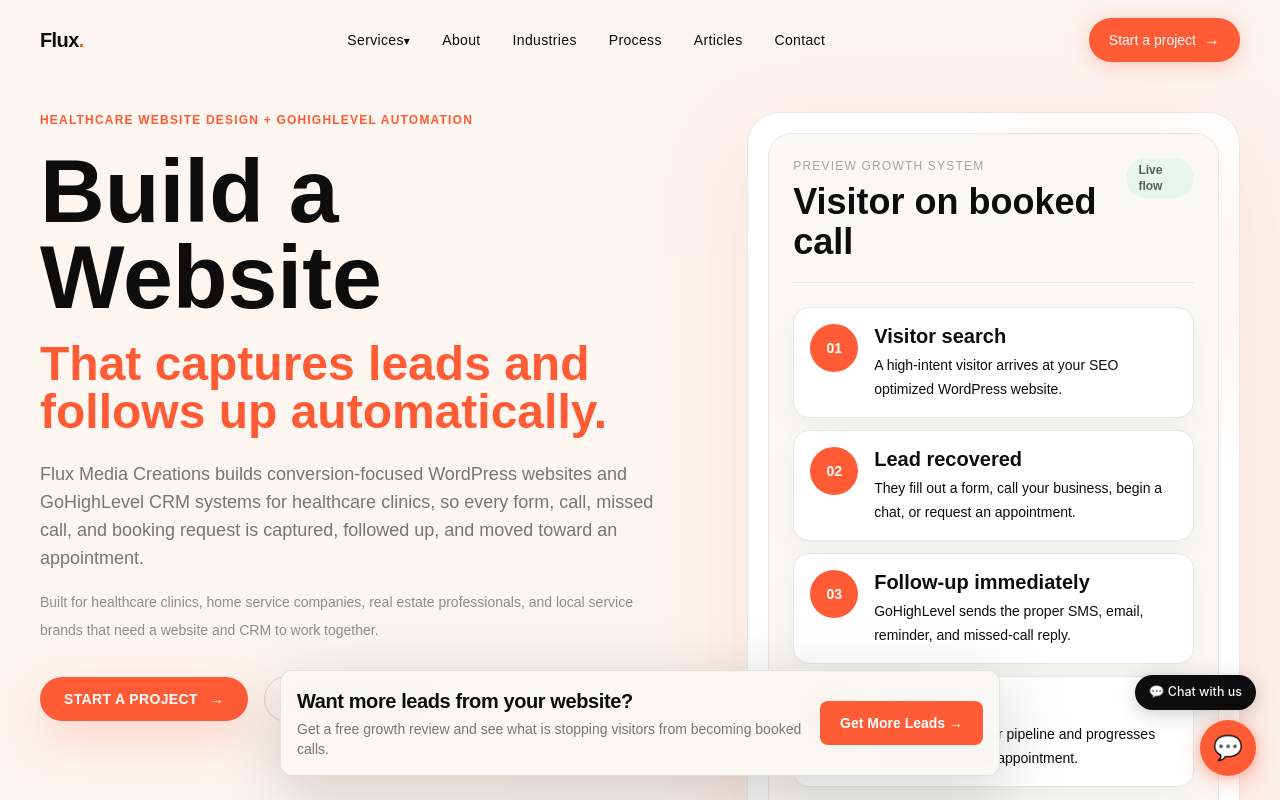
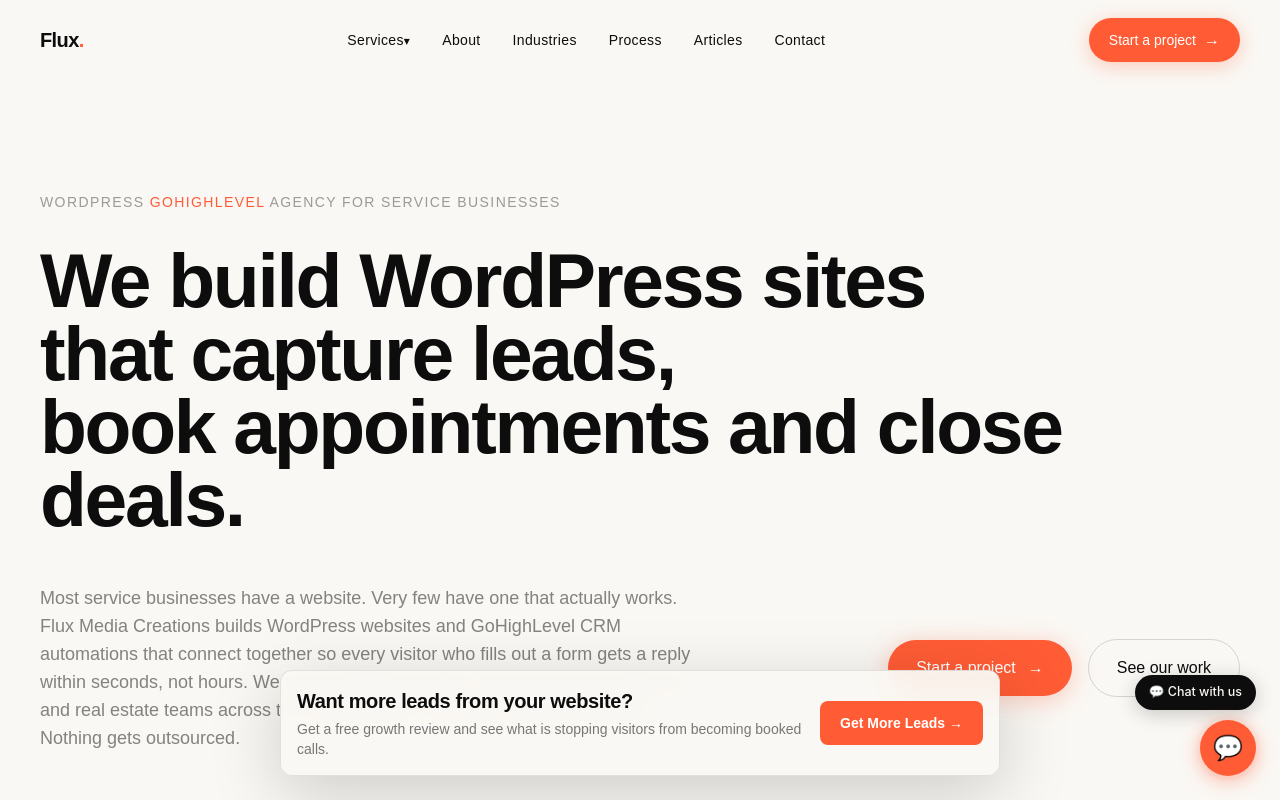
Before and after one commit to dev-gagandeep/Flux-Media-Creations, a Next.js app: page / in a window 1280 px wide. Shown: the top 800 px of the page. Built offline with nearby package versions, Linux system fonts and the light colour scheme; a web font is replaced by a local one.

Commit message:
Update contact form and remove custom cursor

```diff
--- a/src/app/contact/ContactForm.tsx
+++ b/src/app/contact/ContactForm.tsx
@@ -15,7 +15,7 @@
 
 const BUDGETS = ["Under $300", "$300-$600", "$600-$1,200", "$1,200+", "Let's discuss"];
 
-const FORMSPREE_ENDPOINT = process.env.NEXT_PUBLIC_FORMSPREE_ENDPOINT || "https://formspree.io/f/xbdqqvjy";
+const FORMSPREE_ENDPOINT = "https://formspree.io/f/xbdqqvjy";
 
 export default function ContactForm() {
   const [submitted, setSubmitted] = useState(false);
--- a/src/app/globals.css
+++ b/src/app/globals.css
@@ -64,14 +64,6 @@
 
 .lenis.lenis-smooth [data-lenis-prevent] {
   overscroll-behavior: contain;
-}
-
-/* Hide default cursor on desktop */
-@media (pointer: fine) and (hover: hover) {
-  html.has-custom-cursor,
-  html.has-custom-cursor * {
-    cursor: none !important;
-  }
 }
 
 /* Nav link underline animation */
--- a/src/components/layout/RootLayoutClient.tsx
+++ b/src/components/layout/RootLayoutClient.tsx
@@ -1,7 +1,6 @@
 "use client";
 
 import { useEffect, useRef } from "react";
-import Cursor from "@/components/layout/Cursor";
 import PageTransition from "@/components/ui/PageTransition";
 import Nav from "@/components/layout/Nav";
 import Footer from "@/components/layout/Footer";
@@ -37,7 +36,6 @@
 
   return (
     <div>
-      <Cursor />
       <Nav />
       <PageTransition>
         <main>{children}</main>
--- a/src/components/sections/Hero.tsx
+++ b/src/components/sections/Hero.tsx
@@ -2,16 +2,8 @@
 
 import Link from "next/link";
 import { motion } from "framer-motion";
+import { STATS } from "@/lib/constants";
 import MagneticButton from "@/components/ui/MagneticButton";
-
-const journeySteps = [
-  { label: "Visitor search", detail: "A high-intent visitor arrives at your SEO optimized WordPress website.", value: "01" },
-  { label: "Lead recovered", detail: "They fill out a form, call your business, begin a chat, or request an appointment.", value: "02" },
-  { label: "Follow-up immediately", detail: "GoHighLevel sends the proper SMS, email, reminder, and missed-call reply.", value: "03" },
-  { label: "Call set up", detail: "The lead enters your pipeline and progresses toward a confirmed appointment.", value: "04" },
-];
-
-const stackItems = ["WordPress", "GoHighLevel", "SEO", "GA4", "Make", "Zapier"];
 
 export default function Hero() {
   const fadeUp = {
@@ -19,141 +11,93 @@
     animate: { opacity: 1, y: 0 },
   };
 
+  const headlineLines = [
+    "We build WordPress sites",
+    "that capture leads,",
+    "book appointments and close deals.",
+  ];
+
   return (
-    <section className="min-h-[78vh] px-6 md:px-10 pt-24 md:pt-28 pb-16 bg-blush/45">
-      <div className="max-w-[1400px] mx-auto grid lg:grid-cols-[1.12fr_0.88fr] gap-12 xl:gap-20 items-start">
-        <div>
+    <section className="min-h-screen flex flex-col justify-between pt-28 md:pt-32 pb-16 px-6 md:px-10 max-w-[1400px] mx-auto">
+
+      {/* Main headline */}
+      <div className="flex-1 flex flex-col justify-center pt-10 md:pt-16">
         <motion.p
           variants={fadeUp} initial="initial" animate="animate"
           transition={{ delay: 0.1, duration: 0.6, ease: [0.16, 1, 0.3, 1] }}
-            className="text-xs font-semibold uppercase tracking-widest text-flux mb-5"
+          className="text-sm font-medium uppercase tracking-widest text-ink/40 mb-8"
         >
-            Healthcare Website Design + GoHighLevel Automation
+          WordPress <span style={{ color: "var(--flux)" }}>GoHighLevel</span> Agency for Service Businesses
         </motion.p>
 
         <motion.h1
-            className="font-display font-semibold leading-[0.96] max-w-4xl"
-            style={{ fontSize: "clamp(3.35rem, 7vw, 7.2rem)", letterSpacing: "0" }}
+          className="font-display font-semibold leading-[0.95]"
+          style={{ fontSize: "clamp(2.4rem, 6vw, 5.7rem)", letterSpacing: "-0.03em" }}
         >
-            <span className="block overflow-hidden">
+          {headlineLines.map((line, index) => (
+            <span key={line} className="block overflow-hidden">
               <motion.span
                 className="block"
                 initial={{ y: "110%" }}
                 animate={{ y: 0 }}
-                transition={{ delay: 0.2, duration: 0.8, ease: [0.16, 1, 0.3, 1] }}
+                transition={{ delay: 0.2 + index * 0.1, duration: 0.8, ease: [0.16, 1, 0.3, 1] }}
               >
-                Build a Website
+                {line}
               </motion.span>
             </span>
+          ))}
         </motion.h1>
 
-          <motion.p
-            variants={fadeUp} initial="initial" animate="animate"
-            transition={{ delay: 0.34, duration: 0.6, ease: [0.16, 1, 0.3, 1] }}
-            className="mt-5 max-w-3xl font-display text-3xl font-semibold leading-tight text-flux md:text-5xl"
-            style={{ letterSpacing: "0" }}
-          >
-            That captures leads and follows up automatically.
-          </motion.p>
-
+        {/* Subline + CTA row */}
         <motion.div
           variants={fadeUp} initial="initial" animate="animate"
-            transition={{ delay: 0.48, duration: 0.6, ease: [0.16, 1, 0.3, 1] }}
-            className="mt-6"
+          transition={{ delay: 0.5, duration: 0.6, ease: [0.16, 1, 0.3, 1] }}
+          className="mt-12 flex flex-col md:flex-row items-start md:items-center justify-between gap-8"
         >
-            <p className="text-base md:text-lg text-ink/55 leading-relaxed max-w-2xl">
-              Flux Media Creations builds conversion-focused WordPress websites and GoHighLevel CRM systems for healthcare clinics, so every form, call, missed call, and booking request is captured, followed up, and moved toward an appointment.
+          <p className="text-base md:text-lg text-ink/50 leading-relaxed max-w-2xl">
+            Most service businesses have a website. Very few have one that actually works. Flux Media Creations builds WordPress websites and GoHighLevel CRM automations that connect together so every visitor who fills out a form gets a reply within seconds, not hours. We serve healthcare clinics, home service businesses, and real estate teams across the United States. One team builds everything. Nothing gets outsourced.
           </p>
-            <p className="mt-4 max-w-2xl text-sm leading-7 text-ink/45">
-              Built for healthcare clinics, home service companies, real estate professionals, and local service brands that need a website and CRM to work together.
-            </p>
-            <div className="mt-8 flex flex-col sm:flex-row gap-4 items-start sm:items-center">
+          <div className="flex gap-4 items-center">
             <MagneticButton>
               <Link
                 href="/contact"
-                  className="inline-flex items-center justify-center gap-3 px-6 py-3 rounded-full text-sm font-semibold uppercase tracking-wide transition-all duration-300 hover:gap-4"
-                  style={{ background: "var(--flux)", color: "white", boxShadow: "0 18px 45px rgba(255,92,53,0.22)" }}
+                className="flex items-center gap-3 px-7 py-4 rounded-full text-base font-medium transition-all duration-300"
+                style={{ background: "var(--flux)", color: "white", boxShadow: "0 4px 24px rgba(255,92,53,0.3)" }}
               >
                 Start a project
                 <span>→</span>
               </Link>
             </MagneticButton>
+            <MagneticButton>
               <Link
-                href="/services"
-                className="inline-flex items-center justify-center rounded-full border border-ink/15 px-6 py-3 text-sm font-semibold uppercase tracking-wide text-ink/70 transition-colors hover:border-ink/35 hover:text-ink"
+                href="/work"
+                className="flex items-center gap-2 px-7 py-4 rounded-full text-base font-medium border border-ink/15 hover:border-ink/40 transition-all duration-300"
               >
-                Explore services
+                See our work
               </Link>
+            </MagneticButton>
           </div>
         </motion.div>
       </div>
 
+      {/* Stats bar */}
       <motion.div
-          variants={fadeUp}
-          initial="initial"
-          animate="animate"
-          transition={{ delay: 0.58, duration: 0.7, ease: [0.16, 1, 0.3, 1] }}
-          className="relative ml-auto w-full max-w-[520px]"
+        variants={fadeUp} initial="initial" animate="animate"
+        transition={{ delay: 0.7, duration: 0.6, ease: [0.16, 1, 0.3, 1] }}
+        className="mt-16 pt-8 border-t border-ink/8 grid grid-cols-2 md:grid-cols-4 gap-6"
       >
-          <LeadJourneyPreview />
+        {STATS.map((stat) => (
+          <div key={stat.label}>
+            <p
+              className="font-display font-semibold text-3xl md:text-4xl"
+              style={{ letterSpacing: "-0.03em", color: "var(--flux)" }}
+            >
+              {stat.number}
+            </p>
+            <p className="text-sm text-ink/40 mt-1">{stat.label}</p>
+          </div>
+        ))}
       </motion.div>
-      </div>
     </section>
   );
 }
-
-function LeadJourneyPreview() {
-  return (
-    <div className="relative overflow-hidden rounded-[2rem] border border-ink/8 bg-white p-5 shadow-[0_30px_90px_rgba(255,92,53,0.13)]">
-      <div className="absolute inset-0 bg-[radial-gradient(circle_at_72%_20%,rgba(255,92,53,0.12),transparent_28%),radial-gradient(circle_at_15%_80%,rgba(13,13,13,0.04),transparent_24%)]" />
-
-      <div className="relative rounded-[1.45rem] border border-ink/8 bg-cream p-5 md:p-6">
-        <div className="flex items-start justify-between gap-4 border-b border-ink/8 pb-5">
-          <div>
-            <p className="text-xs uppercase tracking-widest text-ink/35">Preview growth system</p>
-            <h2 className="mt-2 font-display text-3xl font-semibold leading-none text-ink md:text-4xl" style={{ letterSpacing: "0" }}>
-              Visitor on booked call
-            </h2>
-          </div>
-          <div className="rounded-full bg-sage px-3 py-1 text-xs font-semibold text-ink/65">Live flow</div>
-        </div>
-
-        <div className="mt-6 space-y-3">
-          {journeySteps.map((step, index) => (
-            <motion.div
-              key={step.label}
-              className="group grid grid-cols-[3rem_1fr] gap-4 rounded-2xl border border-ink/8 bg-white p-4 shadow-[0_12px_30px_rgba(13,13,13,0.04)]"
-              initial={{ opacity: 0, x: 16 }}
-              animate={{ opacity: 1, x: 0 }}
-              transition={{ delay: 0.75 + index * 0.12, duration: 0.45, ease: [0.16, 1, 0.3, 1] }}
-            >
-              <span className="flex h-12 w-12 items-center justify-center rounded-full bg-flux text-sm font-bold text-white">
-                {step.value}
-              </span>
-              <div>
-                <p className="font-display text-xl font-semibold leading-tight text-ink" style={{ letterSpacing: "0" }}>
-                  {step.label}
-                </p>
-                <p className="mt-1 text-sm leading-6 text-ink/48">{step.detail}</p>
-              </div>
-            </motion.div>
-          ))}
-        </div>
-
-        <div className="mt-5 rounded-2xl bg-ink p-4 text-cream">
-          <div className="mb-4 flex items-center justify-between">
-            <p className="text-xs uppercase tracking-widest text-cream/35">Connected stack</p>
-            <span className="h-2.5 w-2.5 rounded-full bg-green-500 shadow-[0_0_0_6px_rgba(34,197,94,0.14)]" />
-          </div>
-          <div className="flex flex-wrap gap-2">
-            {stackItems.map((item) => (
-              <span key={item} className="rounded-full bg-cream/[0.08] px-3 py-1.5 text-xs font-medium text-cream/65">
-                {item}
-              </span>
-            ))}
-          </div>
-        </div>
-      </div>
-    </div>
-  );
-}
--- a/src/components/ui/MagneticButton.tsx
+++ b/src/components/ui/MagneticButton.tsx
@@ -41,7 +41,6 @@
       onMouseLeave={onMouseLeave}
       onClick={onClick}
       className={`magnetic-btn inline-block ${className}`}
-      data-cursor="hover"
     >
       {children}
     </div>
```
Also changed, not shown: src/components/layout/Cursor.tsx (deleted, +0 -75 lines), 1 other file (tests, documents, lock files or other folders). Lines whose indentation alone changed are shown as unchanged.
